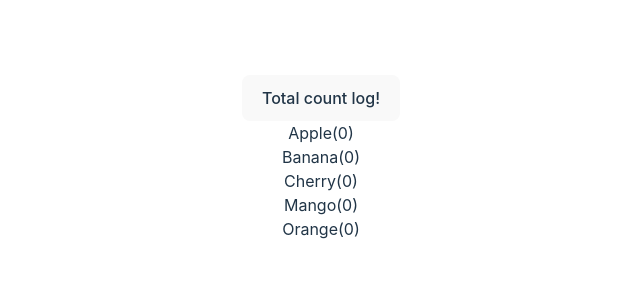
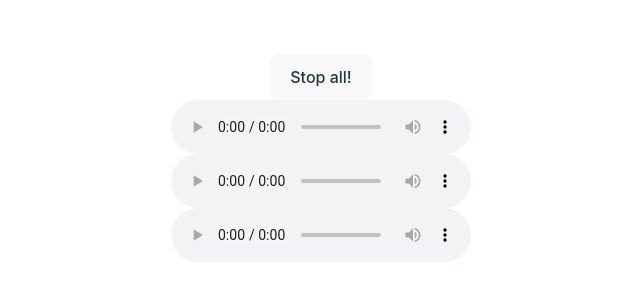
Before and after one commit to ChoJinmok/svelte-test, a Svelte app: page / in a window 1280 px wide. Shown: the part 242-542 px from the top of the page, without its empty margins (319-959 px from the left). Built offline with nearby package versions, Linux system fonts and the light colour scheme.

Commit message:
Add: 컴포넌트 / 8. 오디오플레이어 예제

```diff
--- a/src/App.svelte
+++ b/src/App.svelte
@@ -1,24 +1,17 @@
 <script lang="ts">
-  // module에서 export한 변수를 다음과 같이 받을 수 있다.
-  import Fruit, { count } from './Fruit.svelte';
+  import AudioPlayer, { stopAll } from './AudioPlayer.svelte';
 
-  const fruits = [
-    'Apple',
-    'Banana',
-    'Cherry',
-    'Mango',
-    'Orange',
+  const audioTracks = [
+    'https://sveltejs.github.io/assets/music/strauss.mp3',
+    'https://sveltejs.github.io/assets/music/holst.mp3',
+    'https://sveltejs.github.io/assets/music/satie.mp3',
   ];
-
-  function handleClick() {
-    console.log(count);
-  }
 </script>
 
-<button on:click={handleClick}>
-  Total count log!
+<button on:click={stopAll}>
+  Stop all!
 </button>
 
-{#each fruits as fruit}
-  <Fruit {fruit} />
+{#each audioTracks as src}
+  <AudioPlayer {src} />
 {/each}
--- /dev/null
+++ b/src/AudioPlayer.svelte
@@ -0,0 +1,33 @@
+<script
+  context="module"
+  lang="ts"
+>
+  const players = new Set<string>();
+
+  export function stopAll() {
+    players.forEach((player) => player.pause());
+  }
+</script>
+
+<script lang="ts">
+  import { onMount } from 'svelte';
+
+  export let src: string;
+
+  let player: HTMLAudioElement;
+
+  onMount(() => {
+    // Like players.push(player)
+    players.add(player);
+  });
+</script>
+
+<div>
+  <audio
+    bind:this={player}
+    controls
+    {src}
+  >
+    <track kind="captions" />
+  </audio>
+</div>
```
